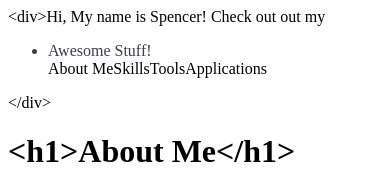
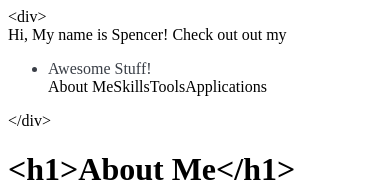
Before and after one commit to spenceruns/personal-website, a React app: page / in a window 390 px wide. Shown: the top 182 px of the page. Built offline with nearby package versions, Linux system fonts and the light colour scheme; the HTML template or start-up script is replaced by a standard one.

Commit message:
Started mobile media queries and added in updated resume

```diff
--- a/src/components/welcome-page.jsx
+++ b/src/components/welcome-page.jsx
@@ -45,11 +45,11 @@ export default class WelcomePage extends React.Component {
     const showing = this.state.showList && "options-show"
     return (
       <div className="welcome-page-container">
-        <div className="welcome-message"><span className="tags">{"<"}</span>div<span className="tags">{">"}</span>Hi,  My name is Spencer! Check out out my&nbsp;
+        <div className="welcome-message"><div className="welcome-tag"><span className="tags">{"<"}</span>div<span className="tags">{">"}</span></div>Hi,  My name is Spencer! Check out out my&nbsp;
           <ul className="welcome-page-options">
             { this.whichView() }
           </ul>
-          <span className="tags">{"</"}</span>div<span className="tags">{">"}</span>
+          <div className="welcome-tag"><span className="tags">{"</"}</span>div<span className="tags">{">"}</span></div>
         </div>
      </div>
    )
```
Also changed, not shown: 3 other files (tests, documents, lock files or other folders).
